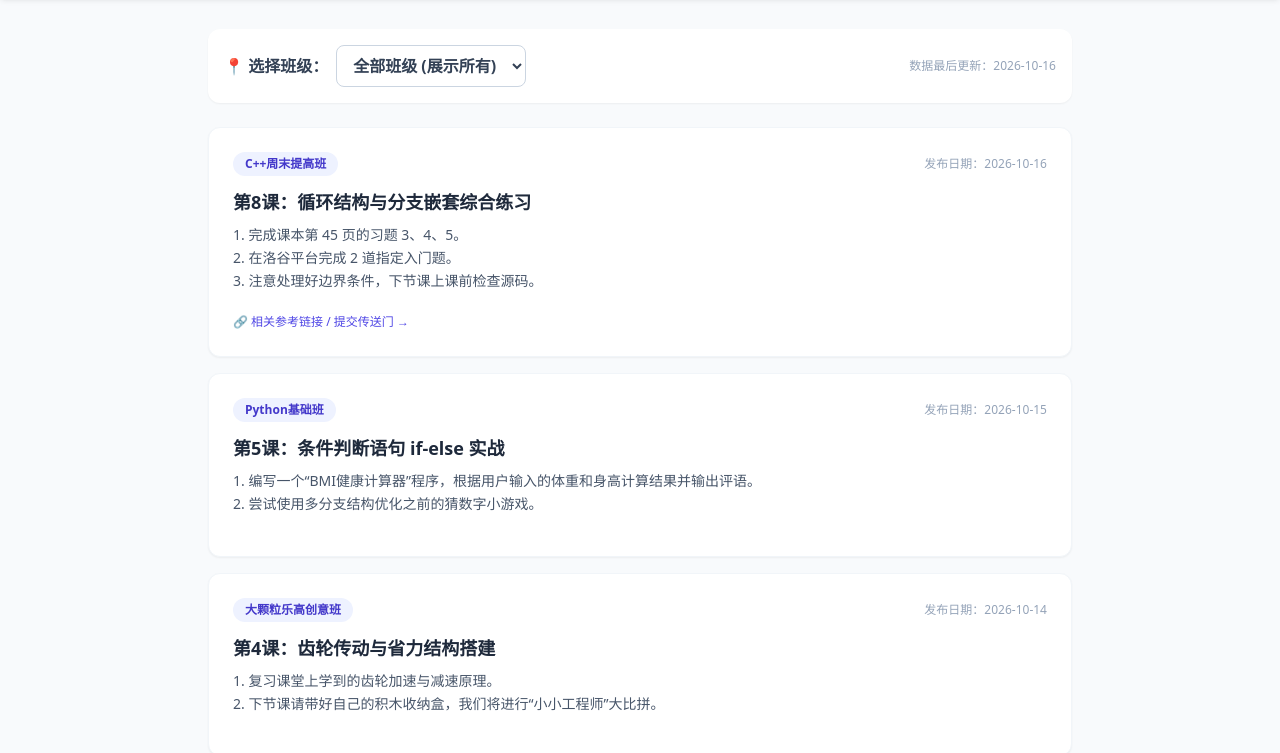
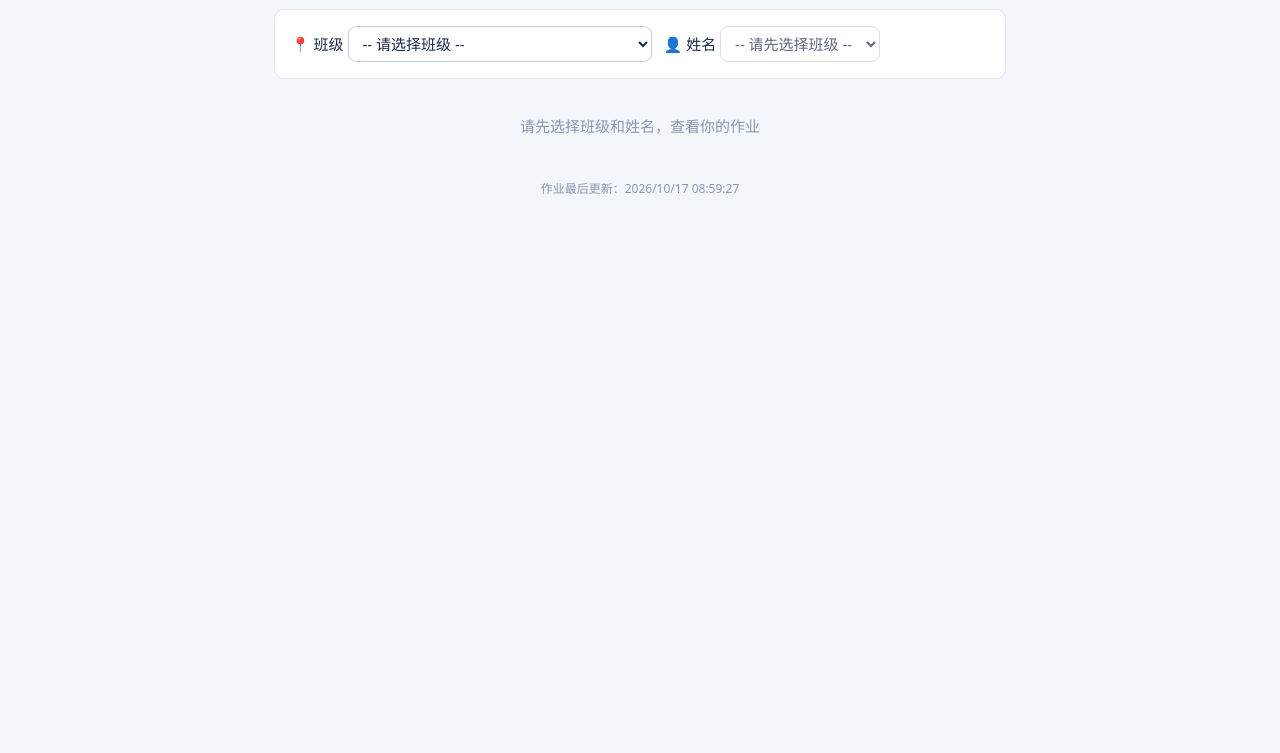
Before and after one commit to SeHun996/homework-hub, a plain HTML site: page index.html in a window 1280 px wide. Shown: the part 115-868 px from the top of the page. After the commit the page ends 800 px from the top, so only its background shows below. Drawn offline with nearby package versions, Linux system fonts and the light colour scheme.

Commit message:
Add files via upload

```diff
--- /dev/null
+++ b/homework.json
@@ -0,0 +1,165 @@
+{
+  "updated": "2026-10-17T08:59:27.653Z",
+  "roster": {
+    "【张老师】周六 09:00 班级": [
+      "郭梓辰",
+      "郑杰琨",
+      "廖宇枫"
+    ],
+    "【张老师】周六 10:30 班级": [
+      "林楷哲",
+      "徐林暄",
+      "李偲菡"
+    ],
+    "【张老师】周六 16:00 班级": [
+      "郑黄岩",
+      "叶奕辰",
+      "陈俊羽",
+      "李兴凯"
+    ],
+    "【张老师】周六 19:00 班级": [
+      "林瑾浩",
+      "李霈恒",
+      "黄皓冉"
+    ],
+    "【张老师】周日 09:00/10:30 班级": [
+      "戴辰昊"
+    ],
+    "【张老师】周日 14:30 CSP-J复赛集训班": [
+      "林洪睿",
+      "林楚炫",
+      "林靖茹"
+    ],
+    "【张老师】周日 19:00 班级": [
+      "陈靖奇",
+      "黄域轩",
+      "余东霖",
+      "王恺博",
+      "林逸轩",
+      "黄亦博",
+      "林宇杰",
+      "邱颜浠"
+    ]
+  },
+  "homework": [
+    {
+      "id": "hw_001",
+      "className": "【张老师】周六 09:00 班级",
+      "target": "全班",
+      "date": "2026-10-17",
+      "title": "C++ 循环结构进阶实战",
+      "items": [
+        "完成课本第 45 页练习题第 3 题",
+        "完成课本第 46 页练习题第 5 题",
+        "在洛谷平台通关 2 道指定循环入门题"
+      ],
+      "link": "https://www.luogu.com.cn"
+    },
+    {
+      "id": "hw_002",
+      "className": "【张老师】周六 09:00 班级",
+      "target": "郭梓辰",
+      "date": "2026-10-10",
+      "title": "分支结构综合巩固（请假补课任务）",
+      "items": [
+        "补做上周课堂未完成的选择题 1-10",
+        "观看课堂视频回放并独立敲一遍源码"
+      ],
+      "link": ""
+    },
+    {
+      "id": "hw_003",
+      "className": "【张老师】周六 09:00 班级",
+      "target": "郭梓辰",
+      "date": "2026-10-17",
+      "title": "循环嵌套拓展题",
+      "items": [
+        "完成双重循环打印乘法口诀表附加题",
+        "尝试使用单调队列优化代码效率"
+      ],
+      "link": ""
+    },
+    {
+      "id": "hw_004",
+      "className": "【张老师】周六 10:30 班级",
+      "target": "全班",
+      "date": "2026-10-17",
+      "title": "分支结构综合练习",
+      "items": [
+        "完成课堂未写完的在线评测题目 A 题",
+        "完成在线评测题目 B 题"
+      ],
+      "link": ""
+    },
+    {
+      "id": "hw_005",
+      "className": "【张老师】周六 16:00 班级",
+      "target": "全班",
+      "date": "2026-10-17",
+      "title": "循环进阶练习",
+      "items": [
+        "完成专项训练题单共 3 道题"
+      ],
+      "link": ""
+    },
+    {
+      "id": "hw_006",
+      "className": "【张老师】周六 19:00 班级",
+      "target": "全班",
+      "date": "2026-10-17",
+      "title": "编程基础实战",
+      "items": [
+        "完善课堂上的小项目源码并加入特效"
+      ],
+      "link": ""
+    },
+    {
+      "id": "hw_007",
+      "className": "【张老师】周日 09:00/10:30 班级",
+      "target": "全班",
+      "date": "2026-10-17",
+      "title": "数组与函数应用",
+      "items": [
+        "完成课本后的一维数组编程题 2 道"
+      ],
+      "link": ""
+    },
+    {
+      "id": "hw_008",
+      "className": "【张老师】周日 14:30 CSP-J复赛集训班",
+      "target": "全班",
+      "date": "2026-10-17",
+      "title": "CSP-J集训：图论与搜索算法专题演练",
+      "items": [
+        "完成讲义上的 BFS 经典例题",
+        "完成讲义上的 DFS 经典例题",
+        "在OJ平台提交 2 道往年复赛真题"
+      ],
+      "link": ""
+    },
+    {
+      "id": "hw_009",
+      "className": "【张老师】周日 14:30 CSP-J复赛集训班",
+      "target": "林洪睿",
+      "date": "2026-10-17",
+      "title": "高精度与贪心算法专项",
+      "items": [
+        "完成老师私发的进阶高精度加法题",
+        "完成贪心算法区间覆盖压轴题"
+      ],
+      "link": ""
+    },
+    {
+      "id": "hw_010",
+      "className": "【张老师】周日 19:00 班级",
+      "target": "全班",
+      "date": "2026-10-17",
+      "title": "周末班综合巩固作业",
+      "items": [
+        "复习本周知识点并查漏补缺",
+        "完成课后线上小测试"
+      ],
+      "link": ""
+    }
+  ]
+}
--- a/index.html
+++ b/index.html
@@ -1,143 +1,163 @@
 <!DOCTYPE html>
 <html lang="zh-CN">
 <head>
-    <meta charset="UTF-8">
-    <meta name="viewport" content="width=device-width, initial-scale=1.0">
-    <title>科能未来 - 学员作业发布中心</title>
-    <!-- 引入 Tailwind CSS -->
-    <script src="https://cdn.tailwindcss.com"></script>
+<meta charset="UTF-8">
+<meta name="viewport" content="width=device-width,initial-scale=1">
+<meta name="robots" content="noindex">
+<title>科能未来 - 学员作业发布中心</title>
+<style>
+*{box-sizing:border-box}
+body{margin:0;font:15px/1.6 system-ui,"PingFang SC","Microsoft YaHei",sans-serif;background:#f3f6fb;color:#1b2a4a}
+header{background:#1b2a4a;color:#fff;text-align:center;padding:22px 12px}
+h1{margin:0;font-size:22px}
+header p{margin:6px 0 0;color:#a9b8d8;font-size:13px}
+main{max-width:760px;margin:18px auto;padding:0 14px}
+.box,.card{background:#fff;border:1px solid #dde4f0;border-radius:10px;padding:16px;margin-bottom:14px}
+.box{display:flex;flex-wrap:wrap;gap:12px;align-items:center}
+select,button{font:inherit;padding:6px 10px;border:1px solid #c5cfe3;border-radius:8px;background:#fff;color:inherit}
+button{cursor:pointer}
+button:focus-visible,select:focus-visible,input:focus-visible,a:focus-visible{outline:2px solid #ff7a1a;outline-offset:2px}
+.tag{display:inline-block;font-size:12px;padding:2px 9px;border-radius:99px;background:#e8eefb;color:#2c4a8a;margin:0 6px 6px 0}
+.tag.p{background:#ffe9d2;color:#9a4a00}.tag.u{background:#ffe0e0;color:#b42323}.tag.ok{background:#d7f3e6;color:#13744d}
+.card.u{border-color:#f0a5a5}.card.d{border-color:#7fd1ab}.card.p{border-color:#ffc58a}
+.card h2{font-size:17px;margin:2px 0 8px}
+.top{display:flex;justify-content:space-between;gap:8px;flex-wrap:wrap}
+.subs{background:#f3f6fb;border-radius:8px;padding:6px 12px;margin:8px 0}
+.subs label{display:flex;gap:8px;padding:5px 0;cursor:pointer}
+.subs .x{text-decoration:line-through;color:#8a97b3}
+.foot{display:flex;justify-content:space-between;align-items:center;gap:8px;border-top:1px solid #e8edf6;padding-top:10px;margin-top:8px;font-size:12px;color:#8a97b3}
+.tip{text-align:center;color:#8a97b3;padding:20px}.small{font-size:12px;padding:6px}
+a{color:#2c4a8a}
+</style>
 </head>
-<body class="bg-slate-50 min-h-screen text-slate-800">
+<body>
+<header>
+  <h1>🚀 科能未来学员作业发布中心</h1>
+  <p>选择班级和姓名，逐题勾选，完成打卡</p>
+</header>
+<main>
+  <div class="box">
+    <label>📍 班级 <select id="cls"><option value="">-- 请选择班级 --</option></select></label>
+    <label>👤 姓名 <select id="stu" disabled><option value="">-- 请先选择班级 --</option></select></label>
+    <button id="reset" hidden>🔄 切换班级/姓名</button>
+  </div>
+  <div id="list"></div>
+  <p id="tip" class="tip">请先选择班级和姓名，查看你的作业</p>
+  <p id="upd" class="tip small"></p>
+</main>
+<script>
+const GRACE = 3; // 超期超过几天后不再显示
+const $ = id => document.getElementById(id);
+const esc = s => String(s).replace(/[&<>"']/g, c => ({'&':'&amp;','<':'&lt;','>':'&gt;','"':'&quot;',"'":'&#39;'}[c]));
+const store = {
+  get(k){ try { return localStorage.getItem(k); } catch(e){ return null; } },
+  set(k,v){ try { localStorage.setItem(k,v); } catch(e){} },
+  del(k){ try { localStorage.removeItem(k); } catch(e){} }
+};
+const hash = s => { let h = 0; for (const c of s) h = (h*31 + c.charCodeAt(0)) | 0; return (h >>> 0).toString(36); };
+let D = { roster: {}, homework: [] };
 
-    <!-- 顶部标题栏 -->
-    <header class="bg-indigo-600 text-white shadow-md py-6 px-4 mb-8">
-        <div class="max-w-4xl mx-auto text-center">
-            <h1 class="text-2xl md:text-3xl font-bold">🚀 科能未来学员作业发布中心</h1>
-            <p class="text-indigo-200 text-sm mt-2">请选择你的班级查看对应的最新作业与要求</p>
-        </div>
-    </header>
+// 截止日 = 发布日 + 7 天（按本地日历日计算，当天结束前都算今天截止）
+function dueInfo(dateStr){
+  const [y,m,d] = dateStr.split('-').map(Number);
+  const due = new Date(y, m-1, d+7), t = new Date(); t.setHours(0,0,0,0);
+  const n = Math.round((due - t) / 864e5);
+  if (n < 0)  return {n, text:'⚠️ 已超期', urgent:true};
+  if (n === 0) return {n, text:'🔥 今天截止', urgent:true};
+  if (n <= 2) return {n, text:`⏰ 仅剩 ${n} 天`, urgent:true};
+  return {n, text:`⏳ 剩余 ${n} 天`, urgent:false};
+}
+const subKey = (stu, hw, text) => `done_${stu}_${hw.id}_${hash(text)}`;
 
-    <!-- 主体内容区 -->
-    <main class="max-w-4xl mx-auto px-4 pb-12">
+function render(){
+  const cls = $('cls').value, stu = $('stu').value, box = $('list'), tip = $('tip');
+  box.innerHTML = '';
+  if (!cls || !stu) { tip.textContent = '请先选择班级和姓名，查看你的作业'; tip.hidden = false; return; }
+  const rows = D.homework
+    .filter(h => h.className === cls && [].concat(h.target).some(t => t === '全班' || t === stu))
+    .map(h => ({h, due: dueInfo(h.date)}))
+    .filter(r => r.due.n >= -GRACE)
+    .sort((a,b) => b.h.date.localeCompare(a.h.date));
+  tip.hidden = rows.length > 0;
+  tip.textContent = '本周暂无作业';
+  box.innerHTML = rows.map(({h, due}) => {
+    const personal = ![].concat(h.target).includes('全班');
+    const done = h.items.filter(t => store.get(subKey(stu, h, t)) === '1').length;
+    const all = done === h.items.length;
+    const cardCls = all ? 'd' : due.urgent ? 'u' : personal ? 'p' : '';
+    const subs = h.items.map(t => {
+      const k = subKey(stu, h, t), on = store.get(k) === '1';
+      return `<label><input type="checkbox" data-k="${esc(k)}" ${on ? 'checked' : ''}><span class="${on ? 'x' : ''}">${esc(t)}</span></label>`;
+    }).join('');
+    const link = /^https?:\/\//.test(h.link || '') ? `<p><a href="${esc(h.link)}" target="_blank" rel="noopener noreferrer">🔗 参考链接 / 提交入口</a></p>` : '';
+    const text = h.title + '\n' + h.items.map((t,i) => `${i+1}. ${t}`).join('\n');
+    return `<div class="card ${cardCls}">
+      <div class="top"><div>
+        <span class="tag">${esc(h.className)}</span>
+        <span class="tag ${personal ? 'p' : ''}">${personal ? '🎯 专属任务' : '📢 全班作业'}</span>
+        <span class="tag ${due.urgent ? 'u' : ''}">${due.text}</span>
+      </div><span class="small">发布：${esc(h.date)}</span></div>
+      <h2>${esc(h.title)}</h2>
+      <span class="tag ${all ? 'ok' : 'p'}">${all ? '🎉 已全部完成' : `进度 ${done}/${h.items.length}`}</span>
+      <div class="subs">${subs}</div>${link}
+      <div class="foot"><button data-copy="${esc(text)}">📋 一键复制作业</button><span>勾选记录保存在本设备</span></div>
+    </div>`;
+  }).join('');
+}
 
-        <!-- 班级筛选栏 -->
-        <div class="bg-white p-4 rounded-xl shadow-sm mb-6 flex flex-wrap items-center justify-between gap-4">
-            <label class="font-semibold text-slate-700 flex items-center gap-2">
-                <span>📍 选择班级：</span>
-                <select id="classSelector" class="border border-slate-300 rounded-lg px-3 py-2 focus:outline-none focus:ring-2 focus:ring-indigo-500 bg-white">
-                    <option value="all">全部班级 (展示所有)</option>
-                    <!-- 班级选项会自动从数据中生成 -->
-                </select>
-            </label>
-            <span id="updateTime" class="text-xs text-slate-400">数据最后更新：2026-10-16</span>
-        </div>
+function copyText(text, btn){
+  const ok = () => { btn.textContent = '✨ 已复制'; setTimeout(() => btn.textContent = '📋 一键复制作业', 2000); };
+  const fallback = () => {
+    const a = document.createElement('textarea'); a.value = text; document.body.appendChild(a); a.select();
+    try { document.execCommand('copy'); ok(); } catch(e) { alert('复制失败，请手动复制'); }
+    a.remove();
+  };
+  if (navigator.clipboard) navigator.clipboard.writeText(text).then(ok, fallback); else fallback();
+}
 
-        <!-- 作业列表展示容器 -->
-        <div id="homeworkContainer" class="space-y-4">
-            <!-- 作业卡片会通过 JS 动态渲染 -->
-        </div>
+function fillStudents(selected){
+  const cls = $('cls').value, s = $('stu');
+  s.innerHTML = '<option value="">-- 请选择姓名 --</option>' +
+    (D.roster[cls] || []).map(n => `<option>${esc(n)}</option>`).join('');
+  s.disabled = !cls;
+  if (!cls) s.innerHTML = '<option value="">-- 请先选择班级 --</option>';
+  if (selected && (D.roster[cls] || []).includes(selected)) s.value = selected;
+}
 
-        <!-- 无数据提示 -->
-        <div id="emptyTip" class="hidden text-center py-12 text-slate-400">
-            暂无该班级的作业信息，请稍候或核对班级选项~
-        </div>
-    </main>
+function saveSel(){
+  const c = $('cls').value, s = $('stu').value;
+  if (c && s) { store.set('sel_cls', c); store.set('sel_stu', s); $('reset').hidden = false; }
+}
 
-    <!-- 页脚 -->
-    <footer class="text-center py-6 text-xs text-slate-400">
-        © 2026 科能未来 | 严选优质少儿编程教育
-    </footer>
+function init(){
+  $('cls').insertAdjacentHTML('beforeend', Object.keys(D.roster).map(c => `<option>${esc(c)}</option>`).join(''));
+  const c = store.get('sel_cls'), s = store.get('sel_stu');
+  if (c && D.roster[c] && (D.roster[c]).includes(s)) {
+    $('cls').value = c; fillStudents(s); $('reset').hidden = false;
+  }
+  if (D.updated) $('upd').textContent = '作业最后更新：' + new Date(D.updated).toLocaleString('zh-CN', {hour12:false});
+  render();
+}
 
-    <!-- 核心业务逻辑脚本 -->
-    <script>
-        // ==========================================
-        // 📝【你只需要在这里修改和添加作业数据！】
-        // ==========================================
-        const homeworkList = [
-            {
-                className: "C++周末提高班",
-                date: "2026-10-16",
-                title: "第8课：循环结构与分支嵌套综合练习",
-                content: "1. 完成课本第 45 页的习题 3、4、5。\n2. 在洛谷平台完成 2 道指定入门题。\n3. 注意处理好边界条件，下节课上课前检查源码。",
-                link: "https://www.luogu.com.cn"
-            },
-            {
-                className: "Python基础班",
-                date: "2026-10-15",
-                title: "第5课：条件判断语句 if-else 实战",
-                content: "1. 编写一个“BMI健康计算器”程序，根据用户输入的体重和身高计算结果并输出评语。\n2. 尝试使用多分支结构优化之前的猜数字小游戏。",
-                link: "#"
-            },
-            {
-                className: "大颗粒乐高创意班",
-                date: "2026-10-14",
-                title: "第4课：齿轮传动与省力结构搭建",
-                content: "1. 复习课堂上学到的齿轮加速与减速原理。\n2. 下节课请带好自己的积木收纳盒，我们将进行“小小工程师”大比拼。",
-                link: ""
-            }
-        ];
+$('cls').addEventListener('change', () => { fillStudents(); render(); });
+$('stu').addEventListener('change', () => { saveSel(); render(); });
+$('reset').addEventListener('click', () => {
+  store.del('sel_cls'); store.del('sel_stu');
+  $('cls').value = ''; fillStudents(); $('reset').hidden = true; render();
+});
+$('list').addEventListener('change', e => {
+  const k = e.target.dataset.k;
+  if (k) { store.set(k, e.target.checked ? '1' : '0'); render(); }
+});
+$('list').addEventListener('click', e => {
+  const b = e.target.closest('[data-copy]');
+  if (b) copyText(b.dataset.copy, b);
+});
 
-        // 初始化渲染
-        const classSelector = document.getElementById('classSelector');
-        const homeworkContainer = document.getElementById('homeworkContainer');
-        const emptyTip = document.getElementById('emptyTip');
-
-        function init() {
-            // 1. 自动提取所有不重复的班级到下拉菜单
-            const classes = [...new Set(homeworkList.map(item => item.className))];
-            classes.forEach(cls => {
-                const option = document.createElement('option');
-                option.value = cls;
-                option.textContent = cls;
-                classSelector.appendChild(option);
-            });
-
-            // 2. 默认渲染全部作业
-            renderHomework('all');
-
-            // 3. 监听下拉框切换
-            classSelector.addEventListener('change', (e) => {
-                renderHomework(e.target.value);
-            });
-        }
-
-        // 渲染函数
-        function renderHomework(selectedClass) {
-            homeworkContainer.innerHTML = '';
-
-            const filtered = selectedClass === 'all'
-                ? homeworkList
-                : homeworkList.filter(item => item.className === selectedClass);
-
-            if (filtered.length === 0) {
-                emptyTip.classList.remove('hidden');
-                return;
-            } else {
-                emptyTip.classList.add('hidden');
-            }
-
-            filtered.forEach(item => {
-                const card = document.createElement('div');
-                card.className = "bg-white p-6 rounded-xl shadow-sm border border-slate-100 hover:shadow-md transition-shadow";
-
-                // 处理换行符
-                const formattedContent = item.content.replace(/\n/g, '<br>');
-
-                card.innerHTML = `
-                    <div class="flex flex-wrap items-center justify-between gap-2 mb-3">
-                        <span class="bg-indigo-50 text-indigo-700 text-xs font-semibold px-3 py-1 rounded-full">${item.className}</span>
-                        <span class="text-xs text-slate-400">发布日期：${item.date}</span>
-                    </div>
-                    <h2 class="text-lg font-bold text-slate-800 mb-2">${item.title}</h2>
-                    <p class="text-slate-600 text-sm leading-relaxed mb-4">${formattedContent}</p>
-                    ${item.link && item.link !== '#' ? `<a href="${item.link}" target="_blank" class="inline-flex items-center text-xs text-indigo-600 hover:text-indigo-800 font-medium">🔗 相关参考链接 / 提交传送门 &rarr;</a>` : ''}
-                `;
-                homeworkContainer.appendChild(card);
-            });
-        }
-
-        // 启动
-        init();
-    </script>
+fetch('homework.json?t=' + Date.now())
+  .then(r => { if (!r.ok) throw 0; return r.json(); })
+  .then(j => { D = j; init(); })
+  .catch(() => { $('tip').textContent = '作业加载失败，请检查网络后刷新页面'; });
+</script>
 </body>
 </html>
```
